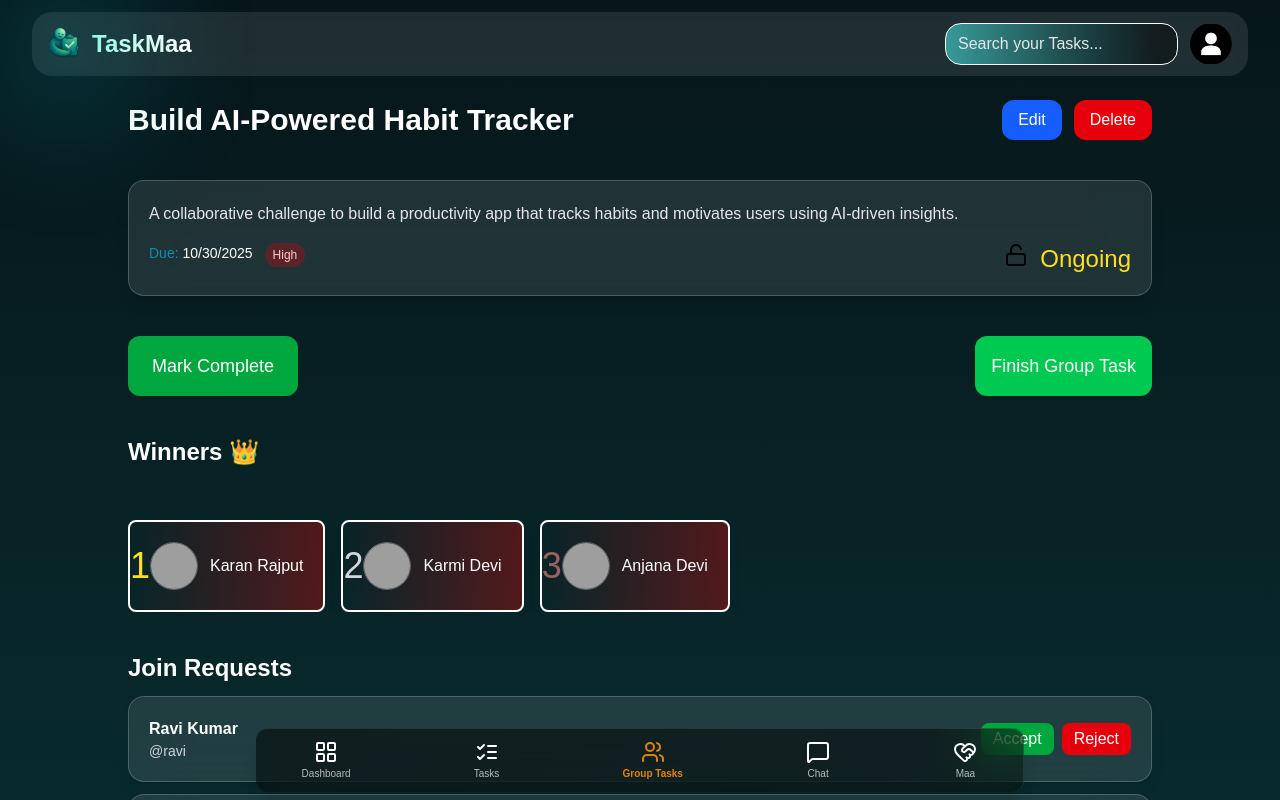
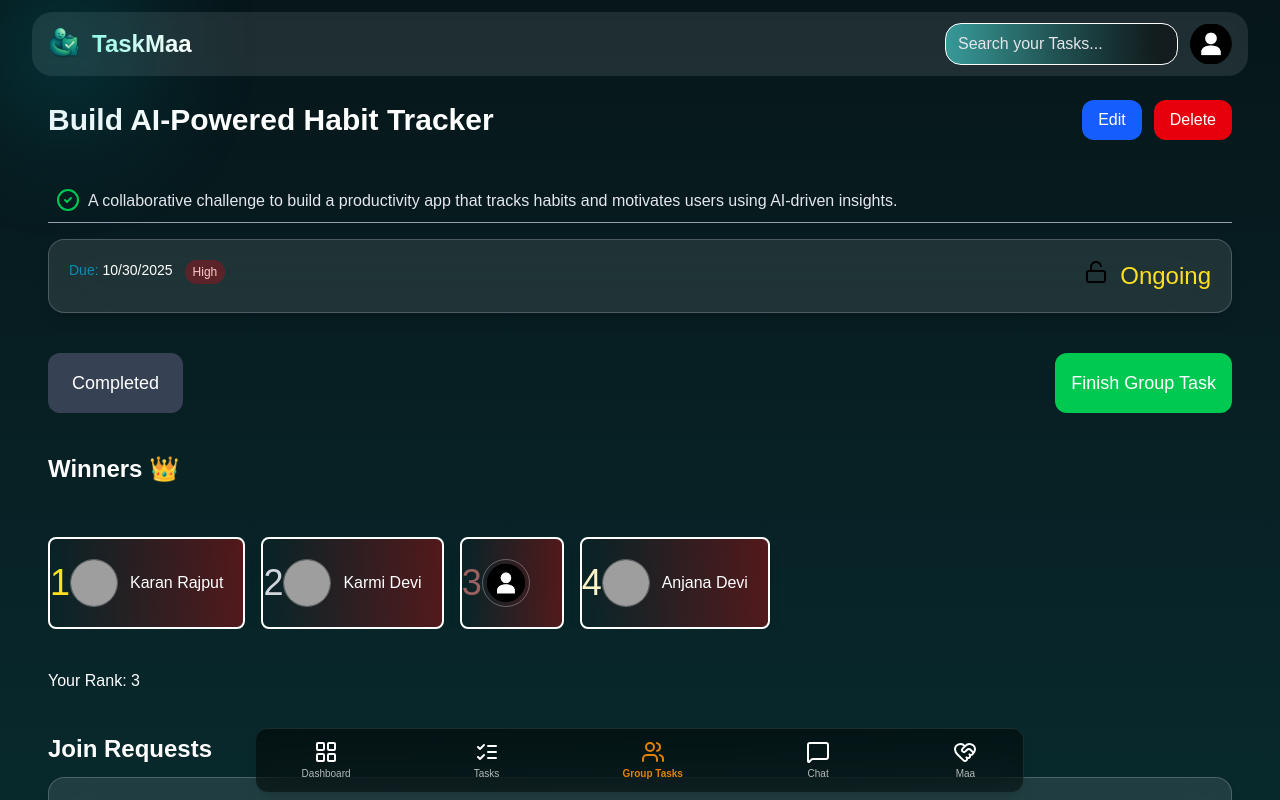
Before and after one commit to aakritrajput/TaskMaaFrontend, a Next.js app: page /user/groupTasks/1 in a window 1280 px wide. Shown: the top 800 px of the page. Built offline with nearby package versions, Linux system fonts and the light colour scheme; grey boxes are pictures that could not be loaded.

Commit message:
Added your rank section in group task specific page

```diff
--- a/app/user/groupTasks/[id]/page.tsx
+++ b/app/user/groupTasks/[id]/page.tsx
@@ -23,7 +23,7 @@ export default function GroupTaskPage() {
     dueDate: '2025-10-30',
     importance: 'high',
     status: 'ongoing',
-    winners: ['user_3', 'user_5', 'user_4'],
+    winners: ['user_3', 'user_5','12345', 'user_4'],
   };
 
   // Dummy Members
@@ -59,7 +59,7 @@ export default function GroupTaskPage() {
 
   return (
     <main className="min-h-screen bg-transparent text-white p-6">
-      <section className="max-w-5xl mx-auto space-y-10">
+      <section className="md:px-6 mx-auto space-y-10">
         {/* Header */}
         <div className="flex flex-wrap items-center justify-between gap-4">
           <h1 className="text-3xl font-bold">{currentGroupTask.title}</h1>
@@ -76,11 +76,9 @@ export default function GroupTaskPage() {
         </div>
 
         {/* Details Card */}
-        <div
-          className={glassClass}
-        >
-          <p className="text-gray-200 leading-relaxed flex gap-2">{currentGroupTask.winners.includes(userId ?? '') && <span className='text-green-500'><CheckCircle2/></span>}{currentGroupTask.description}</p>
-          <div className="flex flex-wrap justify-between gap-5 mt-4 w-full text-sm">
+        <div>
+          <p className="text-gray-200 leading-relaxed p-2 border-b-[1px] border-b-gray-400 flex gap-2">{currentGroupTask.winners.includes(userId ?? '') && <span className='text-green-500'><CheckCircle2/></span>}{currentGroupTask.description}</p>
+          <div className="flex flex-wrap backdrop-blur-xl bg-white/10 border border-white/20 rounded-2xl shadow-lg p-5  justify-between gap-5 mt-4 w-full text-sm">
             <div className='flex flex-wrap gap-3'>
               <p><span className="font-medium text-[#0e8bb4]">Due:</span> {new Date(currentGroupTask.dueDate).toLocaleDateString()}</p>
               <p><span className="font-medium text-gray-400"><ImportanceBadge importance={currentGroupTask.importance as groupTaskType['importance']}/></span></p>
@@ -122,6 +120,7 @@ export default function GroupTaskPage() {
               })}
             </div>
           </div>
+        {currentGroupTask.winners.includes(userId ?? '') && <h1>Your Rank: <span>{currentGroupTask.winners.indexOf(userId ?? '') + 1}</span></h1>}
 
           {/* Requests Section (only for admin & public) */}
         {isAdmin && currentGroupTask.type === 'public' && (
```
